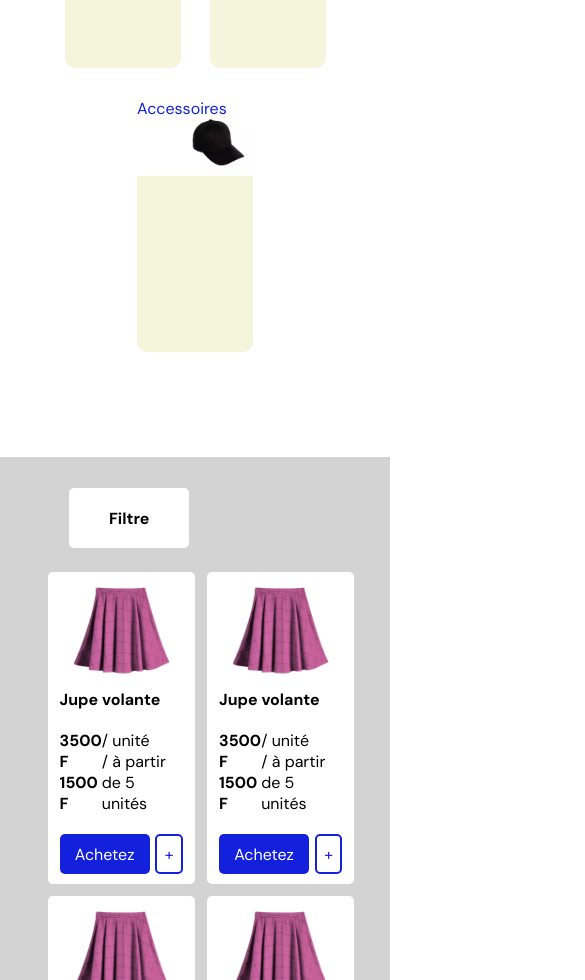
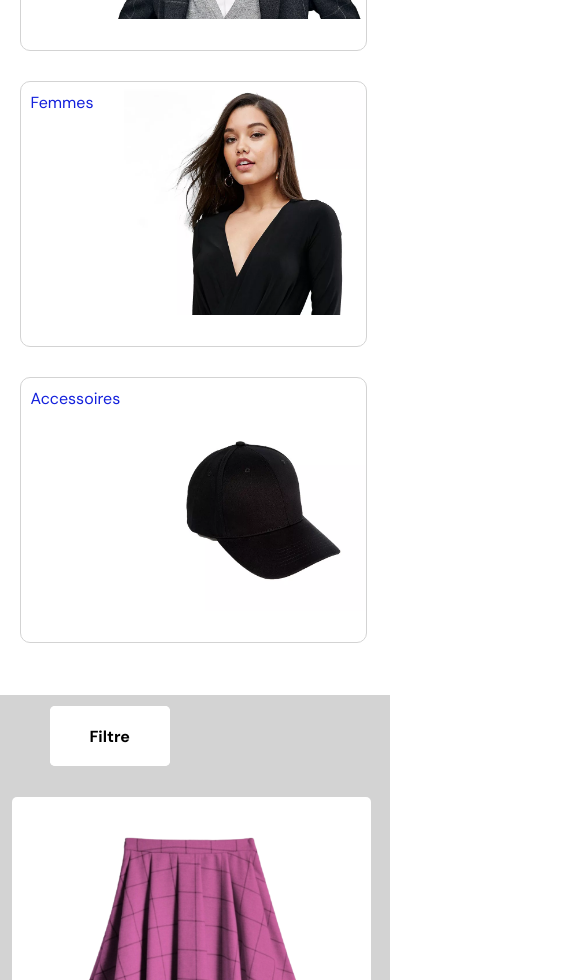
Before and after one commit to AbouMounir/Lab_phase_intro_project_good, a plain HTML site: page index.html in a window 390 px wide. Shown: the part 1020-2000 px from the top of the page, 585 px wide, since content can reach past the window. Drawn offline with Linux system fonts and the light colour scheme; files whose address does not match are found by name.

Commit message:
responsive_1

```diff
--- a/index.html
+++ b/index.html
@@ -64,13 +64,22 @@
     </div>
     <div class="body_middle">
         <div class="man_article article">
+            <div class="article_parent">
                 <p> Hommes</p>
+                <a href="" class="article_links"> Voir Plus</a>
+            </div>
         </div>
         <div class="woman_article article">
+            <div class="article_parent">
                 <p> Femmes </p>
+                <a href="" class="article_links"> Voir Plus</a>
+            </div>
         </div>
         <div class="acc_article article">
+            <div class="article_parent">
                 <p> Accessoires </p>
+                <a href="" class="article_links"> Voir Plus</a>
+            </div>
         </div>
     </div>
     <div class="body_bottom">
@@ -84,9 +93,9 @@
         </div>
         <div class="body_bottom_right">
             <div class="filtre">
+
                 <p> Filtre </p>
             </div>
-            <div class="part1">
             <div class="jupe_volante">
                 <img src="images/jupe.png" alt="">
                 <p> Jupe volante </p>
@@ -159,8 +168,6 @@
                     <div class="button_right"> + </div>
                 </div>
             </div>
-            </div>
-            <div class="part2">
             <div class="jupe_volante">
                 <img src="images/jupe.png" alt="">
                 <p> Jupe volante </p>
@@ -233,8 +240,6 @@
                     <div class="button_right"> + </div>
                 </div>
             </div>
-            </div>
-            <div class="part3">
             <div class="jupe_volante">
                 <img src="images/jupe.png" alt="">
                 <p> Jupe volante </p>
@@ -307,13 +312,11 @@
                     <div class="button_right"> + </div>
                 </div>
             </div>
-            </div>
             <div class="voir_plus_parent">
                 <div class="voir_plus">
                     Voir plus
                 </div>
             </div>
-
         </div>
 
     </div>
--- a/style1.css
+++ /dev/null
@@ -1,281 +0,0 @@
-@charset "UTF-8";
-@import url("https://fonts.googleapis.com/css2?family=DM+Sans:wght@400;500;700&display=swap");
-* {
-  margin: 0;
-  padding: 0;
-  box-sizing: inherit;
-}
-
-:root{
-  --blue : #1320DC;
-  --text-gray : #77798C;
-  --pink : #FB0A72;
-}
-
-html {
-  font-size: 62.5%;
-}
-
-::-webkit-scrollbar {
-  width: .5rem;
-}
-
-/* Track */
-::-webkit-scrollbar-track {
-  background: #f1f1f1;
-}
-
-/* Handle */
-::-webkit-scrollbar-thumb {
-  background: #1320DC;
-}
-
-/* Handle on hover */
-::-webkit-scrollbar-thumb:hover {
-  background: rgba(19, 32, 220, 0.8);
-}
-
-body {
-  font-size: 1.6rem !important;
-  box-sizing: border-box;
-  font-family: 'DM Sans', sans-serif !important;
-}
-
-header{
-  display: flex;
-  flex-direction: column;
-}
-.header_top{
-  height: 80px;
-  border-bottom: 1px solid var(--text-gray);
-  margin-left: 100px;
-  margin-right: 100px;
-  display: flex;
-  justify-content: space-between;
-  align-items: center;
-}
-
-.header_top *{
-  height: 40px;
-}
-
-.search{
-  width: 280px;
-  display: flex;
-  justify-content: space-around;
-  background-color: #f1f1f1;
-  border-radius: 15px;
-}
-.search_button, .search_item{
-  border: none;
-  background: #f1f1f1;
-  border-radius: 15px;
-}
-.search_button img{
-  width: 15px;
-  height: 15px;
-}
-.logo{
-  display: flex;
-}
-.logo_item{
-  margin: auto;
-}
-
-.liste_deroulante{
-  border: none;
-}
-
-.connexion, .inscription{
-  width: 85px;
-  border-color: var(--blue);
-  border-radius: 5px;
-}
-.inscription{
-  background-color: #1320DC;
-  color: white;
-}
-.connexion{
-  color: #1320DC;
-  background-color: white;
-}
-
-.header_bottom{
-  margin-top: 20px;
-  align-self: center;
-}
-.header_bottom *{
-  margin-left: 15px;
-}
-
-.header_top_right *{
-  margin-right: 12px;
-}
-.links{
-    text-decoration-line: none;
-}
-
-.body_top{
-  margin-top: 20px;
-  background-image: url(icones/Groupe-45.png);
-  background-repeat: no-repeat;
-  background-size: cover;
-  height: 100vh;
-  position: relative;
-}
-.body_top_left{
-  width: 500px;
-  position: absolute;
-  top: 30%;
-  left: 10%;
-}
-.title{
-  font-size: 3rem;
-  color: white;
-  font-weight: bold;
-  margin-bottom: 35px;
-}
-.contains{
-  font-size: 1.8rem;
-  color: white;
-  margin-bottom: 35px;
-}
-.buy_button{
-  color: white;
-  background-color: var(--pink);
-  border-radius: 10px;
-  border: none;
-  height: 45px;
-  width: 40%;
-}
-.body_middle{
-  height: 50vh;
-  display: flex;
-  justify-content: space-around;
-  padding: 0px 50px 0px 50px;
-  margin-bottom: 50px;
-  margin-top: 50px;
-}
-.man_article{
-  background-image: url(images/xbanner-02.jpg);
-}
-.woman_article{
-  background-image: url(images/xbanner-01.jpg);
-}
-.acc_article{
-  background-image: url(images/xbanner-03.jpg);
-}
-.article{
-  border-radius: 10px;
-  background-color: beige;
-  height: 75%;
-  width: 30%;
-  background-repeat: no-repeat;
-  background-size: cover;
-}
-.body_bottom{
-  display: flex;
-}
-.body_bottom_left{
-  padding-left: 30px;
-  width: 25%;
-}
-.new_article, .top_article{
-  display: flex;
-  margin-top: 15px;
-  height: 40px;
-  border-bottom: 1px solid var(--text-gray);
-}
-.new_article{
-  color: #1320DC;
-}
-.top_article{
-  color: #77798C;
-}
-
-
-.body_bottom_right{
-  padding: 1.2rem;
-  width: 75%;
-  background-color: grey;
-  display: grid;
-  grid-template-columns: repeat(4,24%);
-  gap: 1.2rem;
-}
-.jupe_volante{
-    border-radius: 5px;
-    background-color: white;
-    padding-left: 1.2rem;
-    padding-right: 1.2rem;
-}
-.jupe_volante img{
-    width: 100%;
-}
-.jupe_volante p{
-    margin-bottom: 2rem;
-    font-weight: bold;
-}
-.prix_article_solde{
-    display: flex;
-}
-.buttons{
-    margin-top: 2rem;
-    display: flex;
-    justify-content: space-between;
-    margin-bottom: 1rem;
-}
-.button_left, .button_right{
-    height: 4rem;
-}
-.button_left{
-    background-color: var(--blue);
-    border: none;
-    border-radius: 5px;
-    color: white;
-    width: 73%;
-    display: flex;
-    justify-content: center;
-    align-items: center;
-}
-.button_right{
-    background-color: white;
-    border: 2px solid var(--blue);
-    border-radius: 5px;
-    color: var(--blue);
-    width: 22.5%;
-    display: flex;
-    justify-content: center;
-    align-items: center;
-}
-.button_left p, .button_right p{
-    height: 40%;
-}
-.prix_article{
-    font-weight: bold;
-}
-.solde_article{
-    color: var(--text-gray);
-}
-.voir_plus_parent{
-    height: 100px;
-    grid-column-start: 1;
-    grid-column-end: 5;
-    display: flex;
-    justify-content: center;
-    position: relative;
-}
-.voir_plus{
-    background-color: white;
-    border: 2px solid var(--blue);
-    border-radius: 5px;
-    height: 45%;
-    width: 12%;
-    position: absolute;
-    bottom: 10px;
-    display: flex;
-    justify-content: center;
-    align-items: center;
-}
-.voir_plus p{
-    width: 40%;
-}
--- a/style2.css
+++ b/style2.css
@@ -45,7 +45,7 @@ header{
 }
 .header_top{
   height: 80px;
-  border-bottom: 1px solid var(--text-gray);
+  border-bottom: 1px solid lightgray;
   margin-left: 100px;
   margin-right: 100px;
   display: flex;
@@ -185,15 +185,40 @@ header{
   cursor: pointer;
 }
 .body_middle{
-  height: 50vh;
+  height: 30vh;
   display: flex;
   justify-content: space-around;
-  padding: 0px 50px 0px 50px;
   margin-top: 50px;
+  margin-bottom: 50px;
+  padding-right: 100px;
+  padding-left: 100px;
 }
-.body_middle_top{
-  display: flex;
-  justify-content: space-between;
+.article_parent{
+  height: 100%;
+  width: 100%;
+  border: 1px solid lightgray;
+  border-radius: 10px;
+  background-color: none;
+  position: absolute;
+  top: 0px;
+  transition: all .3s ease-in-out;
+}
+.man_article, .woman_article, .acc_article{
+  width: 30%;
+  height: 90%;
+  margin-top: 30px;
+  background-repeat: no-repeat;
+  background-size: contain;
+  cursor: pointer;
+  position: relative;
+}
+.article_links{
+  color: white;
+  margin-left: 1.2rem;
+}
+
+.acc_article{
+  background-image: url(images/xbanner-03.jpg);
 }
 .man_article{
   background-image: url(images/xbanner-02.jpg);
@@ -201,19 +226,18 @@ header{
 .woman_article{
   background-image: url(images/xbanner-01.jpg);
 }
-.acc_article{
-  background-image: url(images/xbanner-03.jpg);
+.article img{
+  width: 100%;
+  height: 100%;
 }
-.body_middle p{
+
+.article p{
+  margin: 1rem;
   color: var(--blue);
 }
-.article{
-  border-radius: 10px;
-  background-color: beige;
-  height: 75%;
-  width: 30%;
-  background-repeat: no-repeat;
-  background-size: cover;
+.article_parent:hover{
+  background-color: rgba(0,0,255,0.3);
+  color: white;
 }
 .body_bottom{
   display: flex;
@@ -239,20 +263,19 @@ header{
   color: #77798C;}
 
 .body_bottom_right{
-  padding: 1.2rem 1.2rem 1.2rem 0;
+  padding: 0 1% 1.2rem 0;
   width: 80%;
-  background-color: grey;
-}
-.part1, .part2, .part3{
-    display: flex;
-    justify-content: space-between;
-    margin-bottom: 1.2rem;
+  background-color: lightgray;
+  display: flex;
+  flex-wrap: wrap;
 }
 
 .jupe_volante{
+    width: 24%;
     border-radius: 5px;
     background-color: white;
-    margin-left: 1.2rem;
+    margin-top: 1.2rem;
+    margin-left: 1%;
     padding-left: 1.2rem;
     padding-right: 1.2rem;
 }
@@ -307,8 +330,7 @@ header{
 }
 .voir_plus_parent{
     height: 100px;
-    grid-column-start: 1;
-    grid-column-end: 5;
+    width: 100%;
     display: flex;
     justify-content: center;
     position: relative;
@@ -406,18 +428,25 @@ span{
   }
   .filtre{
     display: flex;
-    background-color: white;
-    width: 120px;
+    background-color: lightgray;
+    width: 100%;
     height: 60px;
     border-radius: 5px;
-    margin-left: 3.8rem;
+    margin-left: 1rem;
     margin-bottom: 1.2rem;
+    display: flex;
+    justify-content: flex-start;
+    align-items: center;
+  }
+  .filtre P{
+    background-color: #fff;
+    font-weight: bold;
+    height: 100%;
+    width: 120px;
+    border-radius: 5px;
     display: flex;
     justify-content: center;
     align-items: center;
-  }
-  .filtre P{
-    font-weight: bold;
   }
   .body_bottom_left{
     display: none;
@@ -444,7 +473,8 @@ span{
 }
 }
 
-@media screen and (max-width:775px){
+
+@media screen and (max-width:575px){
   .links{
     display: none;
   }
@@ -460,8 +490,8 @@ span{
   .header_top{
     height: 80px;
     border-bottom: none;
-    margin-left: 20vh;
-    margin-right: 20vh;
+    margin-left: 5%;
+    margin-right: 5%;
     display: flex;
     justify-content: space-between;
     align-items: center;
@@ -486,26 +516,56 @@ span{
     margin-top: 0px;
     background-image: url(icones/Groupe-45.png);
     background-repeat: no-repeat;
-    background-position: 100% 100%;
     height: 80vh;
     width: 100%;
   }
+  .body_top_left{
+    width: 80%;
+    position: absolute;
+    top: 20%;
+    left: 10%;
+  }
   .body_middle{
-    height: 50vh;
-    padding: 0px 50px 0px 50px;
+    height: 90vh;
+    padding: 0px 5% 0px 5%;
     margin-top: 50px;
-    display: flex;
-    flex-wrap: wrap;
+    margin-bottom: 0px;
+    display: block;
+  }
+  .article_parent{
+    height: 100%;
+    width: 100%;
+    background-color: none;
+    position: absolute;
+    top: 0px;
+    transition: all .3s ease-in-out;
   }
   .man_article, .woman_article, .acc_article{
-    width: 40%;
-    height: 60%;
+    width: 99%;
+    height: 35%;
+    border-radius: 5px;
     margin-top: 30px;
+    cursor: pointer;
+    position: relative;
+  }
+  .acc_article{
+    background-image: url(images/xbanner-03.jpg);
+    background-repeat: no-repeat;
     background-size: contain;
+  }
+  .man_article{
+    background-image: url(images/xbanner-02.jpg);
+  }
+  .woman_article{
+    background-image: url(images/xbanner-01.jpg);
+  }
+  .article p{
+    margin: 1rem;
+    color: var(--blue);
   }
   .body_bottom{
     display: block;
-    margin-top: 250px;
+    margin-top: 0px;
   }
   .filtre{
     display: flex;
@@ -526,128 +586,22 @@ span{
     display: none;
   }
   .body_bottom_right{
-    padding: 8%;
+    display: flex;
+    flex-wrap: wrap;
+    padding: 3%;
     margin-top: 150px;
     width: 100%;
     background-color: #d3d3d3;
   }
-  .part1, .part2, .part3{
-    display: flex;
-    flex-wrap: wrap;
-    justify-content: center;
-    margin: 0px;
-  }
   .jupe_volante{
-    width: 45%;
+    width: 98%;
+    height: 485px;
     border-radius: 5px;
     background-color: white;
-    margin-top: 1.2rem;
-    margin-left: 1.2rem;
-    padding-left: 1.2rem;
-    padding-right: 1.2rem;
+    margin: 5% 0px 0px 0px;
+    padding: 0px 5% 5% 5%;
+}
+.voir_plus{
+  width: 20%;
 }
 }
-
-@media screen and (max-width:575px){
-  .links{
-    display: none;
-  }
-  .search{
-    display: none;
-  }
-  .liste_deroulante{
-    display: none;
-  }
-  .header_bottom{
-    display: none;
-  }
-  .header_top{
-    height: 80px;
-    border-bottom: none;
-    margin-left: 20vh;
-    margin-right: 20vh;
-    display: flex;
-    justify-content: space-between;
-    align-items: center;
-  }
-  .search_icon, .menu{
-    width: 20px;
-    height: 20px;
-    display: inline-flex;
-    margin-bottom: 2.5px;
-  }
-  .connexion{
-    margin-right: 5px;
-  }
-  .inscription{
-    margin-right: 35px;
-  }
-  .header_top_right{
-    display: flex;
-    align-items: end;
-  }
-  .body_top{
-    margin-top: 0px;
-    background-image: url(icones/Groupe-45.png);
-    background-repeat: no-repeat;
-    background-position: 100% 100%;
-    height: 80vh;
-    width: 100%;
-  }
-  .body_middle{
-    height: 50vh;
-    padding: 0px 50px 0px 50px;
-    margin-top: 50px;
-    display: flex;
-    flex-wrap: wrap;
-  }
-  .man_article, .woman_article, .acc_article{
-    width: 40%;
-    height: 60%;
-    margin-top: 30px;
-    background-size: contain;
-  }
-  .body_bottom{
-    display: block;
-    margin-top: 250px;
-  }
-  .filtre{
-    display: flex;
-    background-color: white;
-    width: 120px;
-    height: 60px;
-    border-radius: 5px;
-    margin-left: 3.8rem;
-    margin-bottom: 1.2rem;
-    display: flex;
-    justify-content: center;
-    align-items: center;
-  }
-  .filtre P{
-    font-weight: bold;
-  }
-  .body_bottom_left{
-    display: none;
-  }
-  .body_bottom_right{
-    padding: 8%;
-    margin-top: 150px;
-    width: 100%;
-    background-color: #d3d3d3;
-  }
-  .part1, .part2, .part3{
-    display: flex;
-    flex-wrap: wrap;
-    justify-content: center;
-    margin: 0px;
-  }
-  .jupe_volante{
-    width: 45%;
-    border-radius: 5px;
-    background-color: white;
-    margin-top: 1.2rem;
-    margin-left: 1.2rem;
-    padding-left: 1.2rem;
-    padding-right: 1.2rem;
-}
-}
```
Also changed, not shown: index1.html (added, +34 -0 lines), style.css (added, +28 -0 lines). Lines whose indentation alone changed are shown as unchanged.
